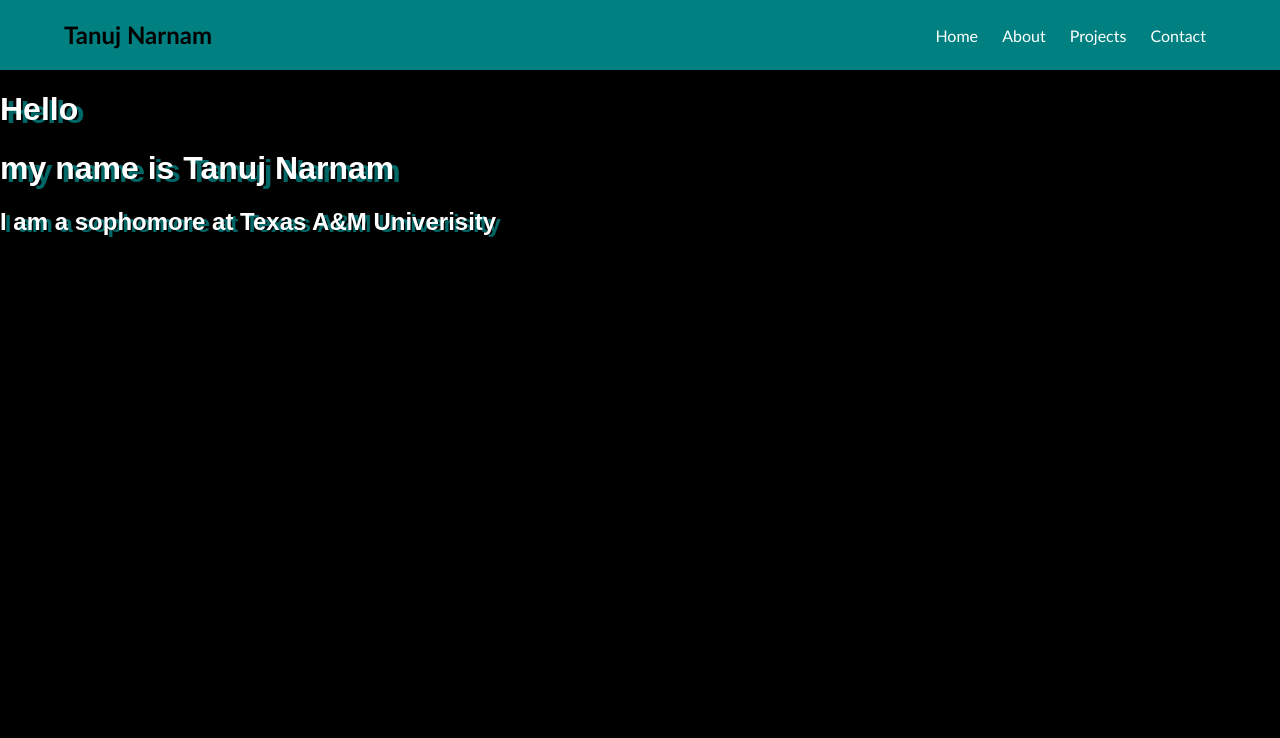
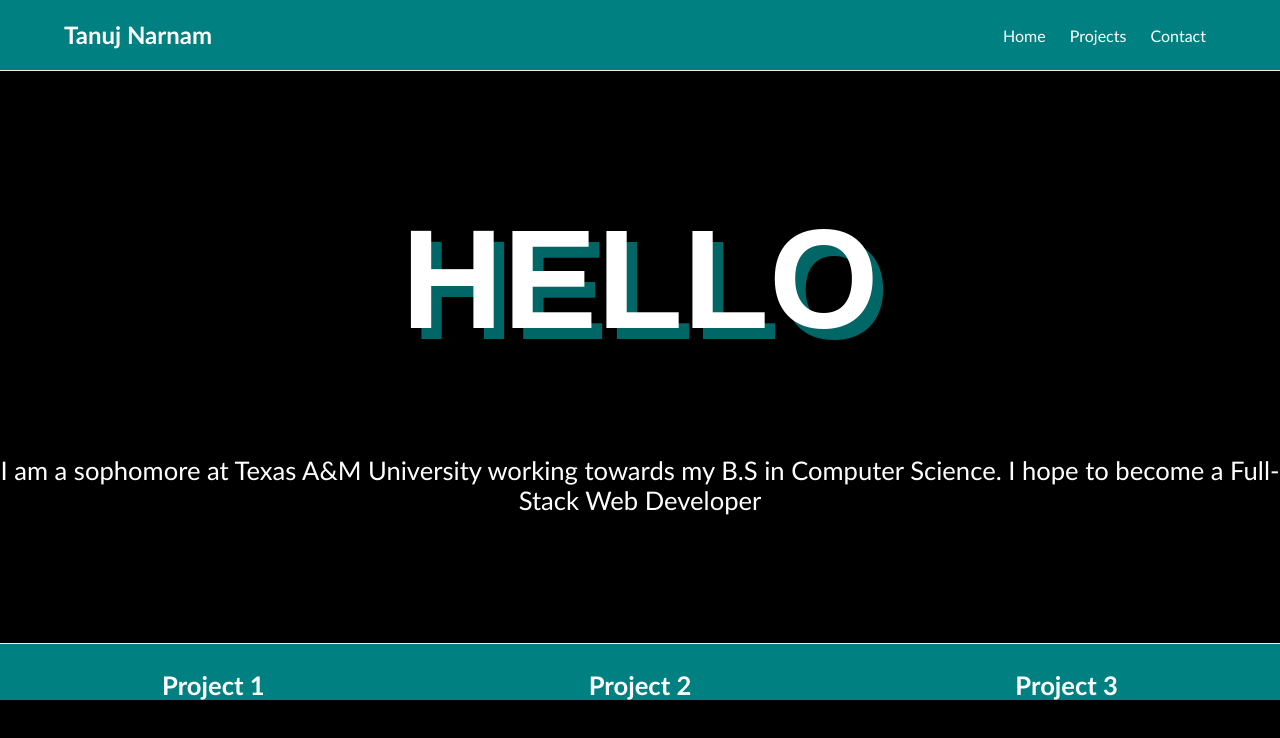
Before and after one commit to Tanujnarnam/bucket-whiz, a plain HTML site: page index.html in a window 1280 px wide. Drawn offline with Linux system fonts and the light colour scheme; a web font is replaced by a local one.

Commit message:
Updated Application

```diff
--- a/index.html
+++ b/index.html
@@ -17,18 +17,51 @@
 
         <nav>
           <ul>
-            <li><a href="#">Home</a></li>
-            <li><a href="#">About</a></li>
-            <li><a href="#">Projects</a></li>
-            <li><a href="#">Contact</a></li>
+            <li><a href="#home">Home</a></li>
+            <li><a href="#projects">Projects</a></li>
+            <li><a href="#contact">Contact</a></li>
           </ul>
         </nav>
       </div>
   </header>
   <div class="home">
-    <h1 class="hello">Hello</h1>
-    <h1>my name is Tanuj Narnam</h1>
-    <h2>I am a sophomore at Texas A&M Univerisity</h2>
+    <h1 class="hello">HELLO</h1>
+    <p class="about-me">I am a sophomore at Texas A&M University working towards my B.S in Computer Science. I hope to become a Full-Stack Web Developer</p>
+  </div>
+  <div class ="projects">
+    <ul class="project-grid">
+      <li>Project 1
+        <div class="tile">
+          <div class="img"></div>
+          <div class="github"></div>
+          <div class="description"></div>
+          <div class="stack"></div>
+        </div>
+      </li>
+      <li>Project 2
+        <div>
+          <div class="tile">
+            <div class="img"></div>
+            <div class="github"></div>
+            <div class="description"></div>
+            <div class="stack"></div>
+          </div>
+        </div>
+      </li>
+      <li>Project 3
+        <div>
+          <div class="tile">
+            <div class="img"></div>
+            <div class="github"></div>
+            <div class="description"></div>
+            <div class="stack"></div>
+          </div>
+        </div>
+      </li>
+    </ul>
+  </div>
+  <div class="contact">
+
   </div>
   <script src="script.js"></script>
 </body>
--- a/style.css
+++ b/style.css
@@ -1,6 +1,7 @@
 /*General*/
 body{
   background-color: black;
+  color:white;
   margin: 0;
   padding: 0;
 }
@@ -21,6 +22,7 @@ header{
   background-color: teal;
   font-family:'Trebuchet MS', 'Lucida Sans Unicode', 'Lucida Grande', 'Lucida Sans', Arial, sans-serif;
   position: sticky; top: 0;
+  border-bottom: solid 1px antiquewhite;
 }
 
 /*fixes issue with 2 floating objects in opposite directions*/
@@ -32,12 +34,12 @@ header::after{
 
 /*Placing elements of header in right spots*/
 .name{
-  padding-left: 5%;
+  padding-left: 5vw;
   float: left;
 }
 nav{
   float: right;
-  padding-right: 5%;
+  padding-right: 5vw;
   margin: 9.5px 0;
 }
 
@@ -65,17 +67,36 @@ nav a:hover{
 
 /*Home*/
 .home{
-  font-family: 'Dela Gothic One', sans-serif;
+  margin: 10vw 0;
 }
 
-.home h1{
-  color:white;
-  font-family: 'Dela Gothic One', sans-serif;
-  text-shadow: 0.2em 0.1em 0px rgba(0,128,128,0.8);
+.hello{
+  font-family: "Dela Gothic One", sans-serif;
+  text-align: center;
+  font-size: 11vw;
+  text-shadow: rgba(0, 128, 128, 0.8) 0.075em 0.075em 0px;
 }
 
-.home h2{
-  color:white;
-  font-family: 'Dela Gothic One', sans-serif;
-  text-shadow: 0.2em 0.1em 0px rgba(0,128,128,0.8);
+.about-me{
+  font-family:'Trebuchet MS', 'Lucida Sans Unicode', 'Lucida Grande', 'Lucida Sans', Arial, sans-serif;
+  font-size: 2vw;
+  text-align: center;
 }
+
+.projects{
+  margin: 0;
+  padding: 0;
+  border-top: solid 1px antiquewhite;
+  background-color: teal;
+  font-family: "Trebuchet MS", "Lucida Sans Unicode", "Lucida Grande", "Lucida Sans", Arial, sans-serif;
+  font-weight: bolder;
+  font-size: 2vw;
+}
+
+.projects ul{
+  padding: 0;
+  list-style-type: none;
+  display: grid;
+  grid-template-columns: 1fr 1fr 1fr;
+  text-align: center;
+}
```
